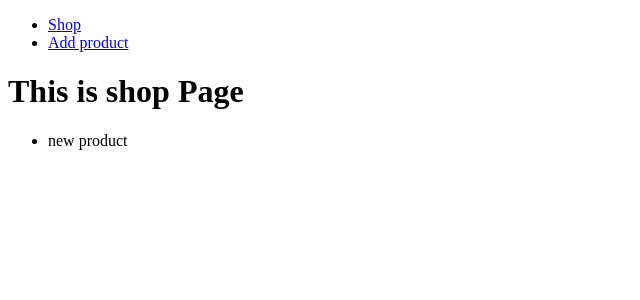
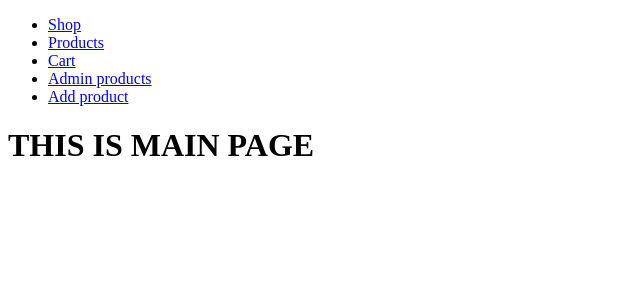
Before and after one commit to viktor-yadelskyi/shop-node, a Node server app: page / in a window 1280 px wide. Shown: the top 300 px of the page, without its empty margins (0-640 px from the left). Run offline with Node 20, Linux system fonts and the light colour scheme.

Commit message:
add new folders structure

```diff
--- a/controllers/product.js
+++ b/controllers/product.js
@@ -1,16 +1,28 @@
 const { createProduct, fetchAll } = require("../models/product");
 
 exports.getAddProduct = (req, res, next) => {
-  res.render("add-product", { pageTitle: "add product" });
+  res.render("admin/add-product", { pageTitle: "Add product" });
+};
+
+exports.getAdminProduct = (req, res, next) => {
+  res.render("admin/products", { pageTitle: "Admin products" });
 };
 
 exports.postAddProduct = (req, res) => {
-  const product = createProduct({title: req.body.title});
+  const product = createProduct({ title: req.body.title });
   product.save();
-  res.redirect("/");
+  res.redirect("/shop/product-list");
 };
 
-exports.getProducts = async (req, res, next) => {
+exports.getMainPage = (req, res, next) => {
+  res.render("shop/index", { pageTitle: "Main page" });
+};
+
+exports.getProductsList = async (req, res, next) => {
   const products = await fetchAll();
-  res.render("shop", { pageTitle: "shop", prods: products });
+  res.render("shop/product-list", { pageTitle: "Product list", prods: products });
 };
+
+exports.getCart = (req, res, next) => {
+  res.render("shop/cart", { pageTitle: "Cart" });
+};
--- a/data/products.json
+++ b/data/products.json
@@ -1 +1 @@
-[{"title":"new product"}]
+[{"title":"new product"},{"title":"new item"}]
--- a/routes/admin.js
+++ b/routes/admin.js
@@ -4,7 +4,8 @@ const router = express.Router();
 const productsController = require("../controllers/product");
 
 router.get("/add-product", productsController.getAddProduct);
+router.get("/products", productsController.getAdminProduct);
 
-router.post("/add-product", productsController.postAddProduct);
+router.post("admin/add-product", productsController.postAddProduct);
 
 module.exports = router;
--- a/routes/shop.js
+++ b/routes/shop.js
@@ -3,6 +3,8 @@ const router = express.Router();
 
 const productsController = require("../controllers/product");
 
-router.get("/", productsController.getProducts);
+router.get("/", productsController.getMainPage);
+router.get("/products", productsController.getProductsList);
+router.get("/cart", productsController.getCart);
 
 module.exports = router;
--- a/views/add-product.ejs
+++ b/views/admin/add-product.ejs
@@ -1,9 +1,9 @@
-<%- include('includes/head.ejs') %>
+<%- include('../includes/head.ejs') %>
   <body>
-    <%- include('includes/nav.ejs') %>
+    <%- include('../includes/nav.ejs') %>
     <h1>This is add product page</h1>
     <form action="/admin/add-product" method="POST">
       <input type="text" name="title" />
       <button type="submit">Add</button>
     </form>
-<%- include('includes/end.ejs') %>
+<%- include('../includes/end.ejs') %>
--- /dev/null
+++ b/views/admin/edit-product.ejs
@@ -0,0 +1,5 @@
+<%- include('../includes/head.ejs') %>
+  <body>
+    <%- include('../includes/nav.ejs') %>
+    <h1>Edit product</h1>
+<%- include('../includes/end.ejs') %>
--- /dev/null
+++ b/views/admin/products.ejs
@@ -0,0 +1,5 @@
+<%- include('../includes/head.ejs') %>
+  <body>
+    <%- include('../includes/nav.ejs') %>
+    <h1>ADMIN PRODUCTS</h1>
+<%- include('../includes/end.ejs') %>
--- a/views/includes/nav.ejs
+++ b/views/includes/nav.ejs
@@ -2,6 +2,9 @@
   <nav>
     <ul>
       <li><a href="/">Shop</a></li>
+      <li><a href="/products">Products</a></li>
+      <li><a href="/cart">Cart</a></li>
+      <li><a href="/admin/products">Admin products</a></li>
       <li><a href="/admin/add-product">Add product</a></li>
     </ul>
   </nav>
--- /dev/null
+++ b/views/shop/cart.ejs
@@ -0,0 +1,5 @@
+<%- include('../includes/head.ejs') %>
+  <body>
+    <%- include('../includes/nav.ejs') %>
+    <h1>Cart</h1>
+<%- include('../includes/end.ejs') %>
--- /dev/null
+++ b/views/shop/checkout.ejs
@@ -0,0 +1,5 @@
+<%- include('../includes/head.ejs') %>
+  <body>
+    <%- include('../includes/nav.ejs') %>
+    <h1>Checkout</h1>
+<%- include('../includes/end.ejs') %>
--- /dev/null
+++ b/views/shop/index.ejs
@@ -0,0 +1,5 @@
+<%- include('../includes/head.ejs') %>
+  <body>
+    <%- include('../includes/nav.ejs') %>
+    <h1>THIS IS MAIN PAGE</h1>
+<%- include('../includes/end.ejs') %>
--- /dev/null
+++ b/views/shop/product-detail.ejs
@@ -0,0 +1,5 @@
+<%- include('../includes/head.ejs') %>
+  <body>
+    <%- include('../includes/nav.ejs') %>
+    <h1>Product-detail</h1>
+<%- include('../includes/end.ejs') %>
--- a/views/shop.ejs
+++ b/views/shop/product-list.ejs
@@ -1,7 +1,7 @@
-<%- include('includes/head.ejs') %>
+<%- include('../includes/head.ejs') %>
 
   <body>
-    <%- include('includes/nav.ejs') %>
+    <%- include('../includes/nav.ejs') %>
     <main>
       <% if(prods.length > 0) { %>
       <h1>This is shop Page</h1>
@@ -14,4 +14,4 @@
       <h1>No Products Found!</h1>
       <% } %>
     </main>
-<%- include('includes/end.ejs') %>
+<%- include('../includes/end.ejs') %>
```
Lines whose indentation alone changed are shown as unchanged.
